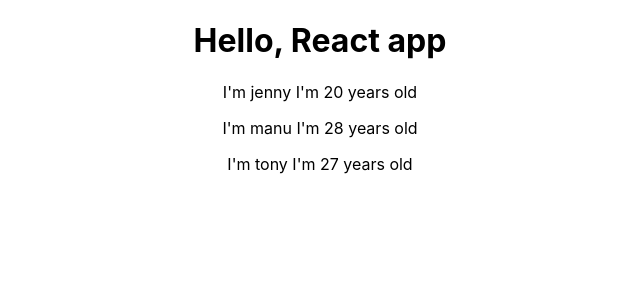
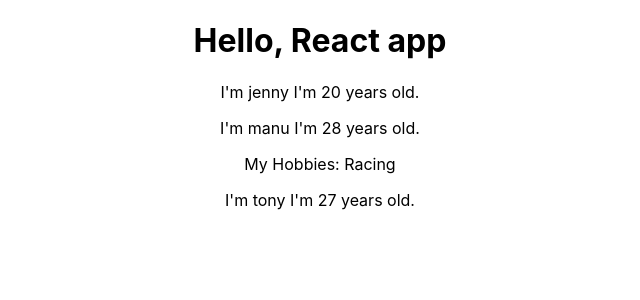
Before and after one commit to noel88/study_react, a React (Create React App) app in the folder react-basic/: page / in a window 1280 px wide. Shown: the top 300 px of the page, without its empty margins (320-960 px from the left). Built offline with nearby package versions, Linux system fonts and the light colour scheme.

Commit message:
udemy (react) - 37. Understanding the "children" Prop

```diff
--- a/react-basic/src/App.js
+++ b/react-basic/src/App.js
@@ -7,7 +7,7 @@
     <div className="App">
       <h1>Hello, React app</h1>
       <Person name="jenny" age="20"/>
-      <Person name="manu" age="28"/>
+        <Person name="manu" age="28">My Hobbies: Racing</Person>
       <Person name="tony" age="27"/>
     </div>
   );
--- a/react-basic/src/Person/person.js
+++ b/react-basic/src/Person/person.js
@@ -2,7 +2,10 @@
 
 const person = (props) => {
     return (
-        <p> I'm {props.name} I'm {props.age} years old</p>
+        <div>
+            <p> I'm {props.name} I'm {props.age} years old.</p>
+            <p>{props.children}</p>
+        </div>
     )
 };
 
```
